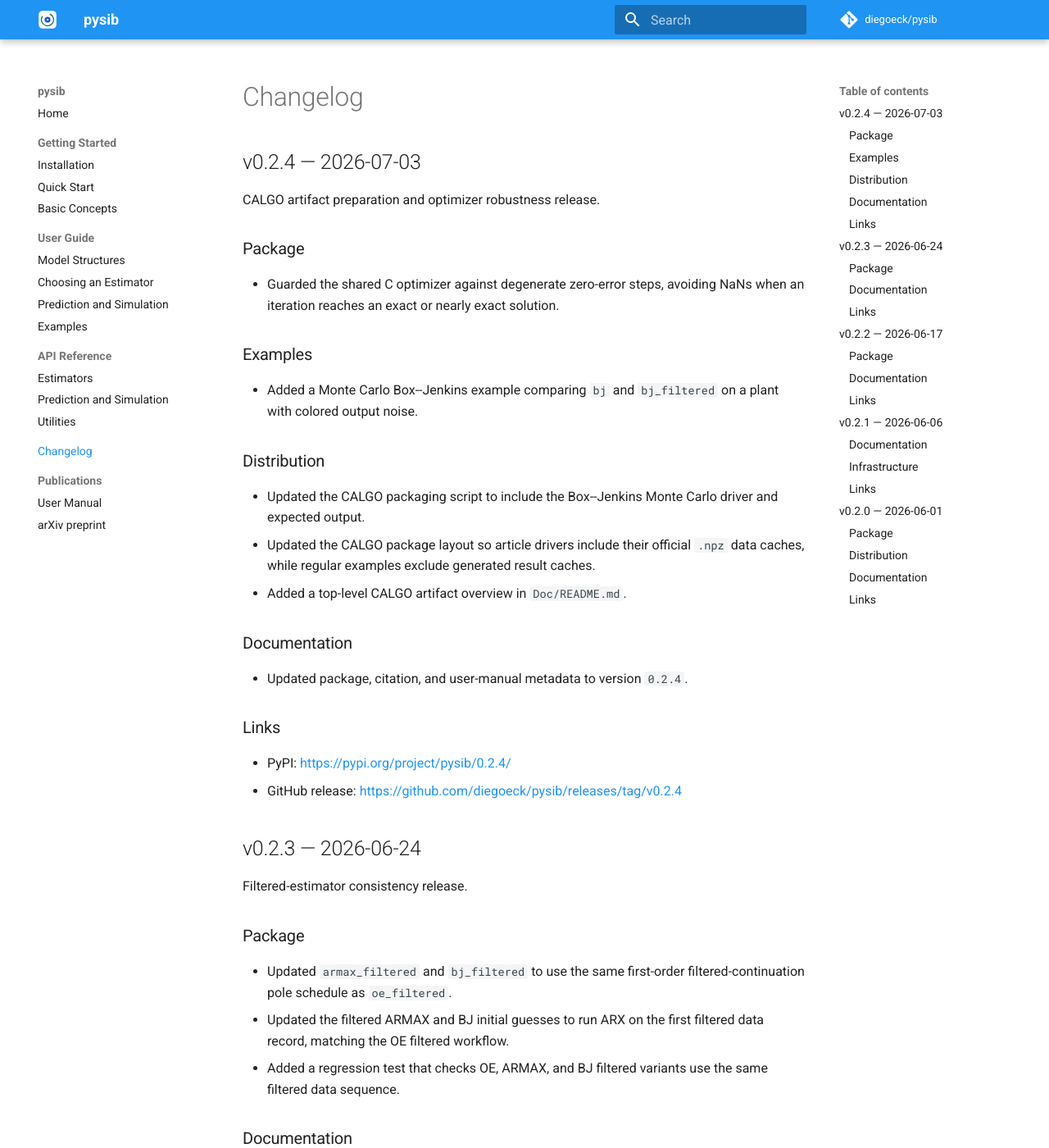
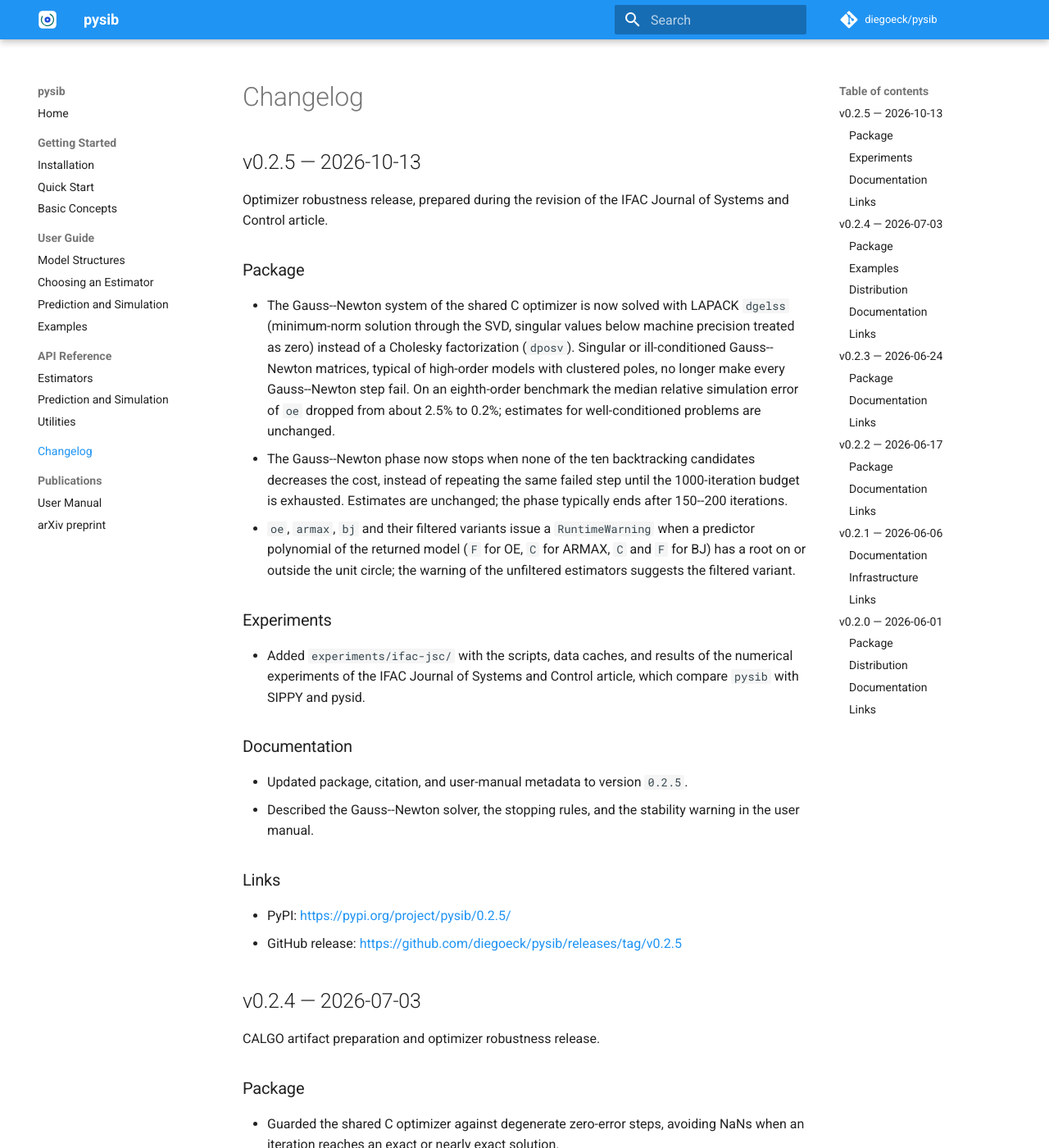
Before and after one commit to diegoeck/pysib, an MkDocs documentation site: the page built from docs/changelog.md, in a window 1280 px wide and 1400 px high. Shown: the whole window at 82% size. Built offline with MkDocs 1.6.1 and Material for MkDocs 9.7.7, drawn with Linux system fonts in a browser that asks for light colours; comment, search, counter and statistics services are not loaded.

Commit message:
Release v0.2.5
Co-Authored-By: Claude Opus 5.5 <noreply@anthropic.com>

```diff
--- a/docs/changelog.md
+++ b/docs/changelog.md
@@ -1,4 +1,45 @@
 # Changelog
+
+## v0.2.5 — 2026-10-13
+
+Optimizer robustness release, prepared during the revision of the IFAC Journal
+of Systems and Control article.
+
+### Package
+
+- The Gauss--Newton system of the shared C optimizer is now solved with LAPACK
+  `dgelss` (minimum-norm solution through the SVD, singular values below
+  machine precision treated as zero) instead of a Cholesky factorization
+  (`dposv`). Singular or ill-conditioned Gauss--Newton matrices, typical of
+  high-order models with clustered poles, no longer make every Gauss--Newton
+  step fail. On an eighth-order benchmark the median relative simulation error
+  of `oe` dropped from about 2.5% to 0.2%; estimates for well-conditioned
+  problems are unchanged.
+- The Gauss--Newton phase now stops when none of the ten backtracking
+  candidates decreases the cost, instead of repeating the same failed step
+  until the 1000-iteration budget is exhausted. Estimates are unchanged; the
+  phase typically ends after 150--200 iterations.
+- `oe`, `armax`, `bj` and their filtered variants issue a `RuntimeWarning`
+  when a predictor polynomial of the returned model (`F` for OE, `C` for
+  ARMAX, `C` and `F` for BJ) has a root on or outside the unit circle; the
+  warning of the unfiltered estimators suggests the filtered variant.
+
+### Experiments
+
+- Added `experiments/ifac-jsc/` with the scripts, data caches, and results of
+  the numerical experiments of the IFAC Journal of Systems and Control article,
+  which compare `pysib` with SIPPY and pysid.
+
+### Documentation
+
+- Updated package, citation, and user-manual metadata to version `0.2.5`.
+- Described the Gauss--Newton solver, the stopping rules, and the stability
+  warning in the user manual.
+
+### Links
+
+- PyPI: <https://pypi.org/project/pysib/0.2.5/>
+- GitHub release: <https://github.com/diegoeck/pysib/releases/tag/v0.2.5>
 
 ## v0.2.4 — 2026-07-03
 
--- a/pyproject.toml
+++ b/pyproject.toml
@@ -4,7 +4,7 @@ build-backend = "setuptools.build_meta"
 
 [project]
 name = "pysib"
-version = "0.2.4"
+version = "0.2.5"
 description = "System Identification Toolbox (Slow is Better)"
 readme = "README.md"
 license = "MIT"
```
Also changed, not shown: AGENTS.md (+4 -8 lines), 3 other files.
